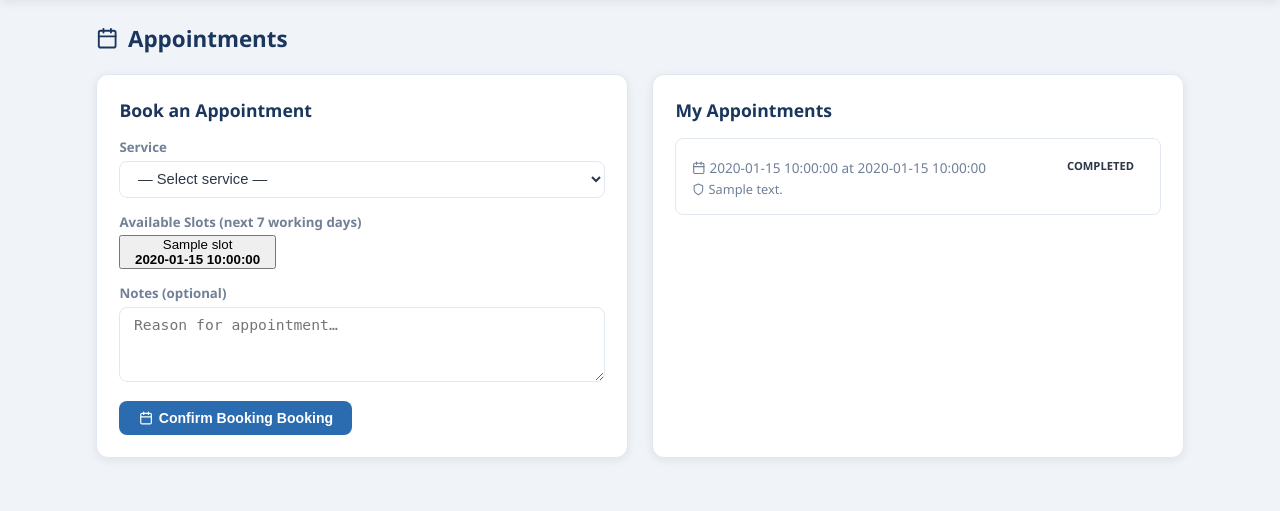
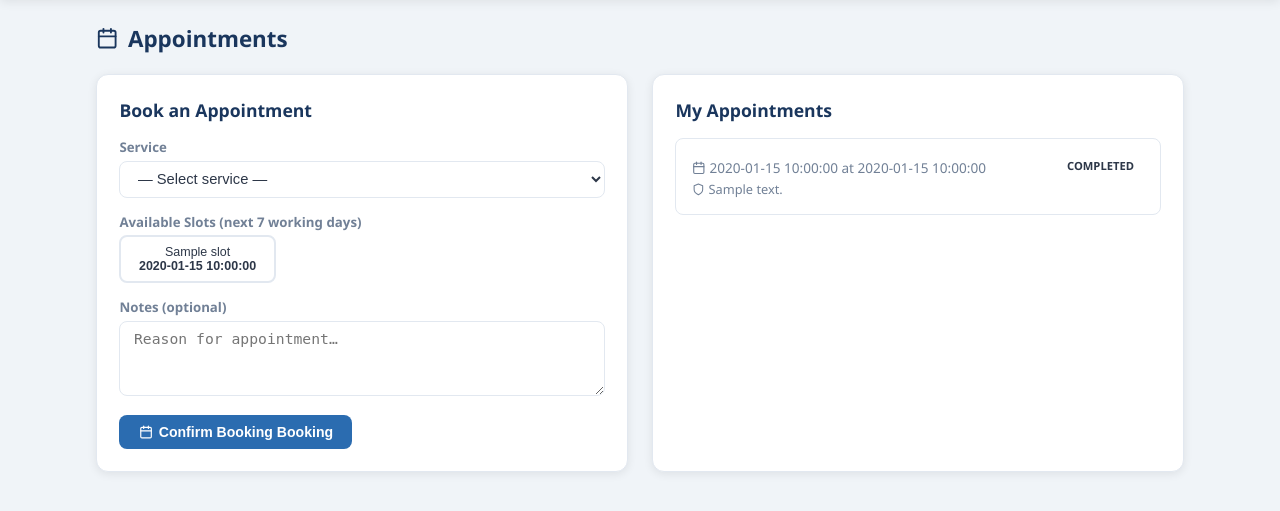
Before and after one commit to djsolex8-art/sqms, a Flask app: template templates/appointments.html in a window 1280 px wide. Shown: the part 54-565 px from the top of the page. Run offline with Flask 3, Linux system fonts and the light colour scheme; the template is opened without the code that fills it: most values are stand-ins (such as "Sample title", 1, 10 or a date in 2020).

Commit message:
Update appointments.html

```diff
--- a/templates/appointments.html
+++ b/templates/appointments.html
@@ -5,6 +5,7 @@
 .appt-grid { display:grid; grid-template-columns:1fr 1fr; gap:1.5rem; }
 @media(max-width:640px){ .appt-grid { grid-template-columns:1fr; } }
 .slot-list { display:grid; grid-template-columns:repeat(auto-fill,minmax(130px,1fr)); gap:.5rem; max-height:260px; overflow-y:auto; }
+.slot-btn { padding:.5rem .7rem; border:2px solid var(--border); border-radius:8px; background:var(--surface);
             color:var(--text); cursor:pointer; font-size:.78rem; text-align:center; transition:all .2s; }
 .slot-btn:hover { border-color:var(--primary); }
 .slot-btn.selected { border-color:var(--primary); background:var(--primary-light); color:var(--primary); font-weight:700; }
```
